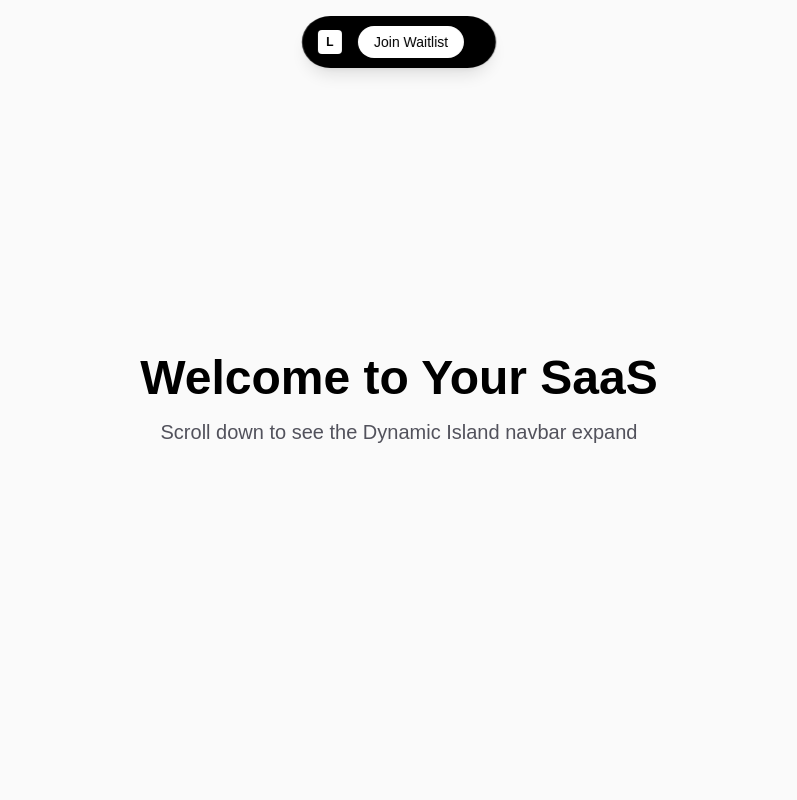
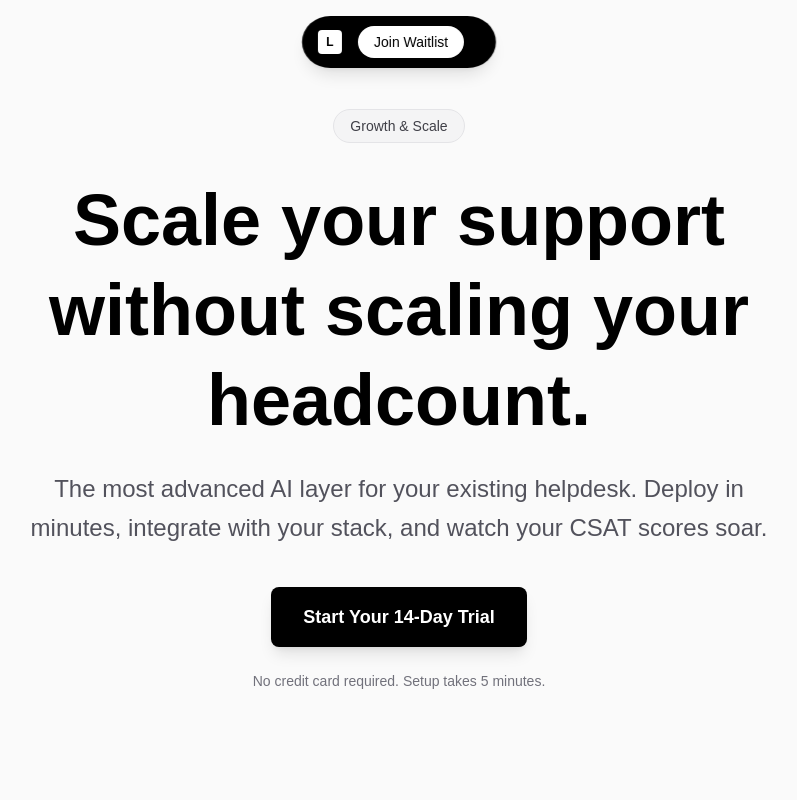
Before and after one commit to surendar2011/saas-landing-page, a Next.js app: page / in a window 1280 px wide. Shown: the top 800 px of the page, without its empty margins (241-1038 px from the left). Built offline with nearby package versions, Linux system fonts and the light colour scheme.

Commit message:
update landing page with revised wording

```diff
--- a/src/app/page.tsx
+++ b/src/app/page.tsx
@@ -2,13 +2,35 @@ export default function Home() {
   return (
     <div className="min-h-screen bg-zinc-50 dark:bg-black">
       {/* Hero Section */}
-      <section className="min-h-screen flex items-center justify-center px-4">
-        <div className="text-center">
-          <h1 className="text-5xl font-bold text-black dark:text-white mb-4">
-            Welcome to Your SaaS
+      <section className="min-h-screen flex items-center justify-center px-4 py-20">
+        <div className="max-w-4xl mx-auto text-center">
+          {/* Badge/Pill for positioning */}
+          <div className="inline-flex items-center px-4 py-1.5 rounded-full bg-zinc-100 dark:bg-zinc-900 border border-zinc-200 dark:border-zinc-800 mb-8">
+            <span className="text-sm font-medium text-zinc-700 dark:text-zinc-300">
+              Growth & Scale
+            </span>
+          </div>
+
+          {/* Main Headline */}
+          <h1 className="text-5xl md:text-6xl lg:text-7xl font-bold text-black dark:text-white mb-6 leading-tight">
+            Scale your support without scaling your headcount.
           </h1>
-          <p className="text-xl text-zinc-600 dark:text-zinc-400">
-            Scroll down to see the Dynamic Island navbar expand
+
+          {/* Sub-headline */}
+          <p className="text-xl md:text-2xl text-zinc-600 dark:text-zinc-400 mb-10 max-w-3xl mx-auto leading-relaxed">
+            The most advanced AI layer for your existing helpdesk. Deploy in minutes, integrate with your stack, and watch your CSAT scores soar.
+          </p>
+
+          {/* CTA Button */}
+          <div className="mb-6">
+            <button className="bg-black dark:bg-white text-white dark:text-black px-8 py-4 rounded-lg text-lg font-semibold hover:bg-zinc-800 dark:hover:bg-zinc-100 transition-colors shadow-lg hover:shadow-xl transform hover:scale-105 transition-transform duration-200">
+              Start Your 14-Day Trial
+            </button>
+          </div>
+
+          {/* Social Proof */}
+          <p className="text-sm text-zinc-500 dark:text-zinc-500">
+            No credit card required. Setup takes 5 minutes.
           </p>
         </div>
       </section>
```
